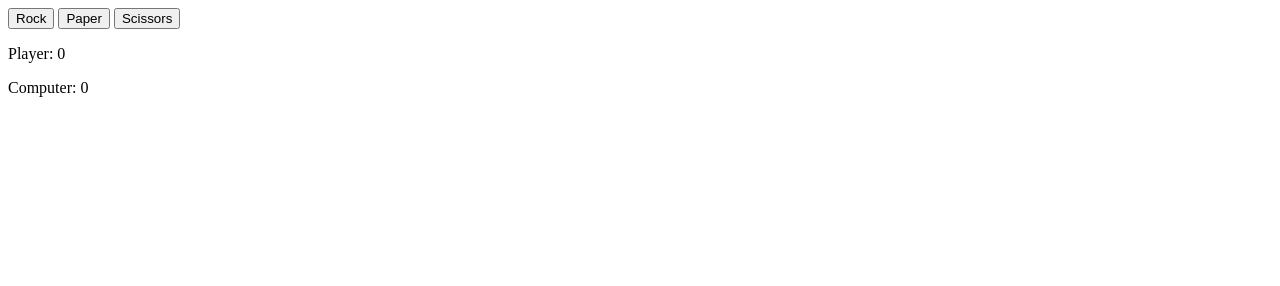
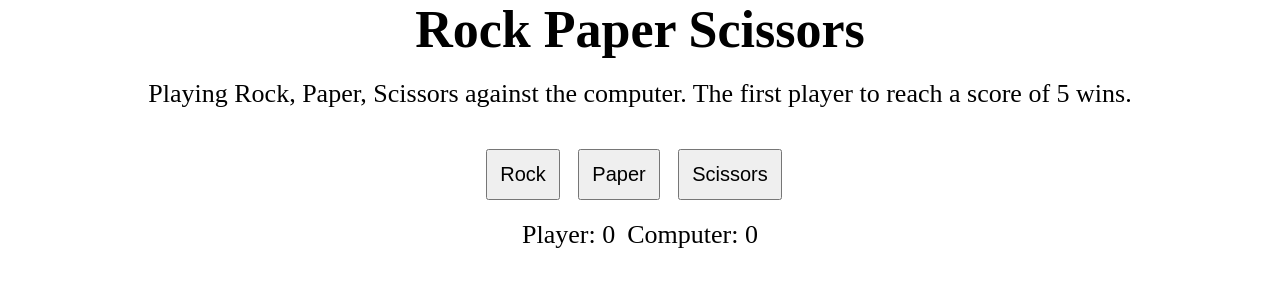
Before and after one commit to weizhixie/odin-rock-paper-scissors, a plain HTML site: page index.html in a window 1280 px wide. Drawn offline with Linux system fonts and the light colour scheme.

Commit message:
Add style

```diff
--- a/index.html
+++ b/index.html
@@ -6,19 +6,34 @@
     <meta name="viewport" content="width=device-width, initial-scale=1.0">
     <title>Rock Paper Scissors</title>
     <script src="scripts.js" defer></script>
+    <link rel="stylesheet" href="style.css" />
 </head>
 
 <body>
+    <header>
+        <h1>Rock Paper Scissors</h1>
+    </header>
+
+    <section>
+        <p>Playing Rock, Paper, Scissors against the computer. The first player to reach a score of 5 wins.</p>
+    </section>
+
+    <section>
+        <p class="result"></p>
+    </section>
+
     <section class="buttons">
         <button class="options" value="Rock">Rock</button>
         <button class="options" value="Paper">Paper</button>
         <button class="options" value="Scissors">Scissors</button>
     </section>
 
-    <section>
-        <p class="result"></p>
+    <section class="result-container">
         <p class="player-result">Player: 0</p>
         <p class="computer-result">Computer: 0</p>
+    </section>
+
+    <section>
         <p class="end-result"></p>
     </section>
 </body>
--- /dev/null
+++ b/style.css
@@ -0,0 +1,24 @@
+* {
+    box-sizing: border-box;
+    margin: 0px;
+    padding: 0px;
+}
+
+body {
+    display: flex;
+    font-size: 26px;
+    flex-direction: column;
+    align-items: center;
+    gap: 20px;
+}
+
+.options, .start-again {
+    font-size: 20px;
+    margin-right: 12px;
+    padding: 12px;
+}
+
+.result-container {
+    display: flex;
+    gap: 12px;
+}
```
